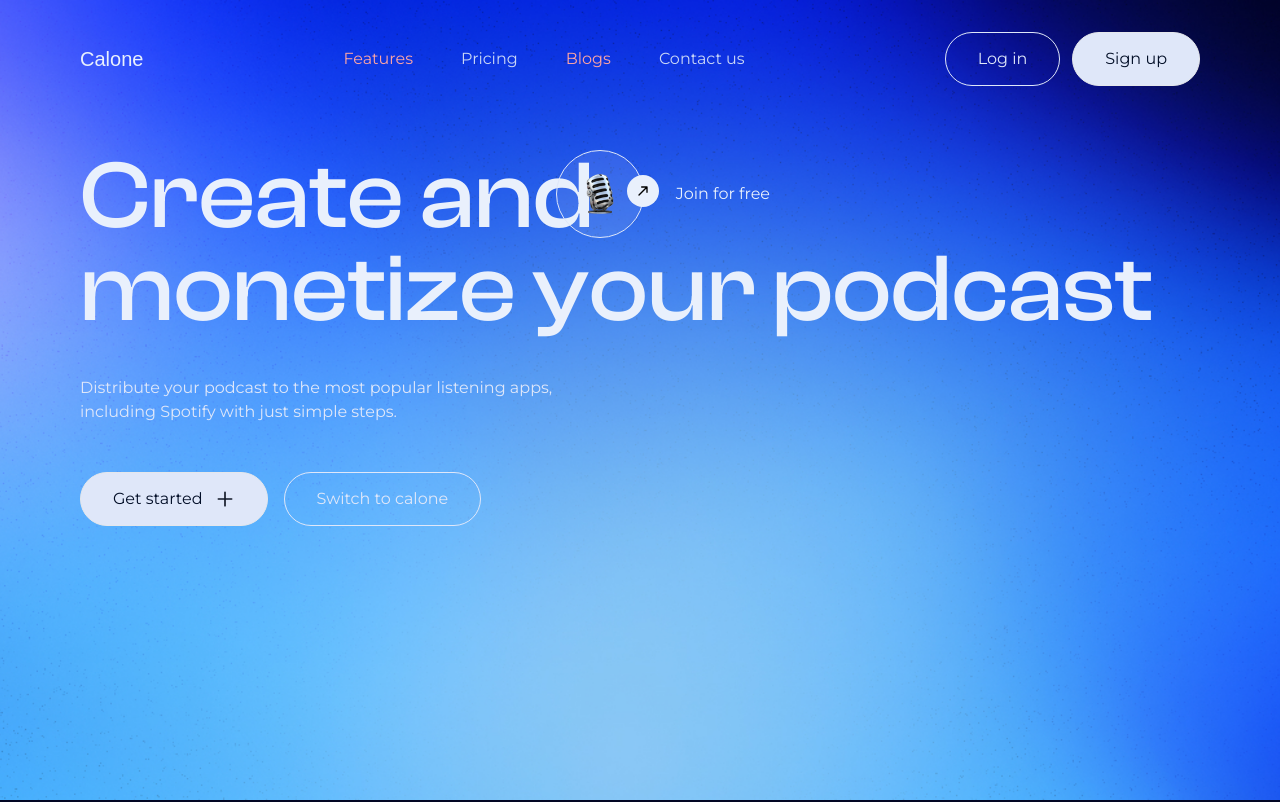
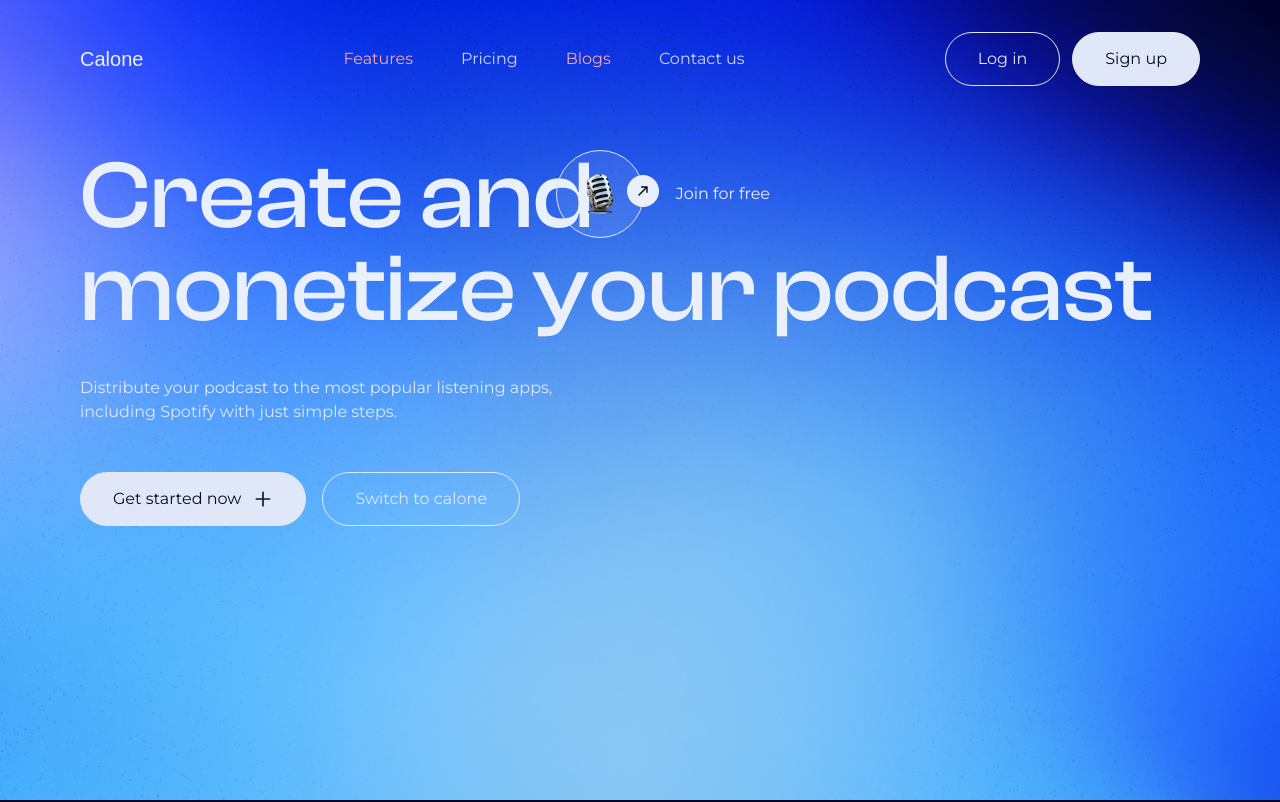
Before and after one commit to TheShagwell/Calone, a Next.js app: page / in a window 1280 px wide. Shown: the top 802 px of the page. Built offline with nearby package versions, Linux system fonts and the light colour scheme; a web font is replaced by a local one.

Commit message:
Button text added by upgrading

```diff
--- a/components/Hero.tsx
+++ b/components/Hero.tsx
@@ -32,7 +32,7 @@ const Hero = () => {
       </div>
       <p className='text-offWhite-30 mt-10 w-[494px]'>Distribute your podcast to the most popular listening apps, including Spotify with just simple steps.</p>
       <div className="lg:flex gap-4 mt-[48px] hidden">
-        <Button type="button" title="Get started" icon="/_plus.svg" variant="btn_white"/>
+        <Button type="button" title="Get started now" icon="/_plus.svg" variant="btn_white"/>
         <Button type="button" title="Switch to calone" variant="btn_white_outline"/>
       </div>
     </div>
```
